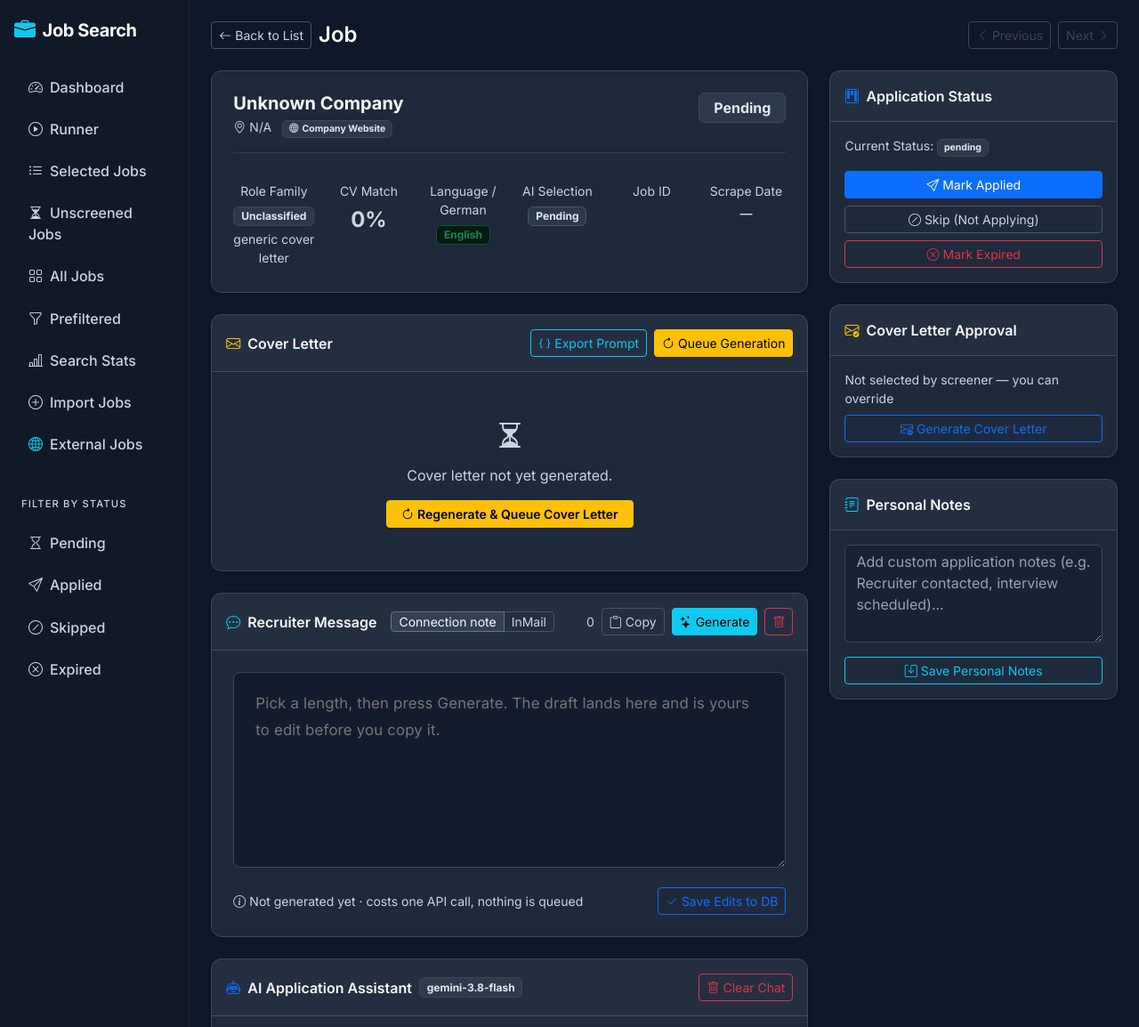
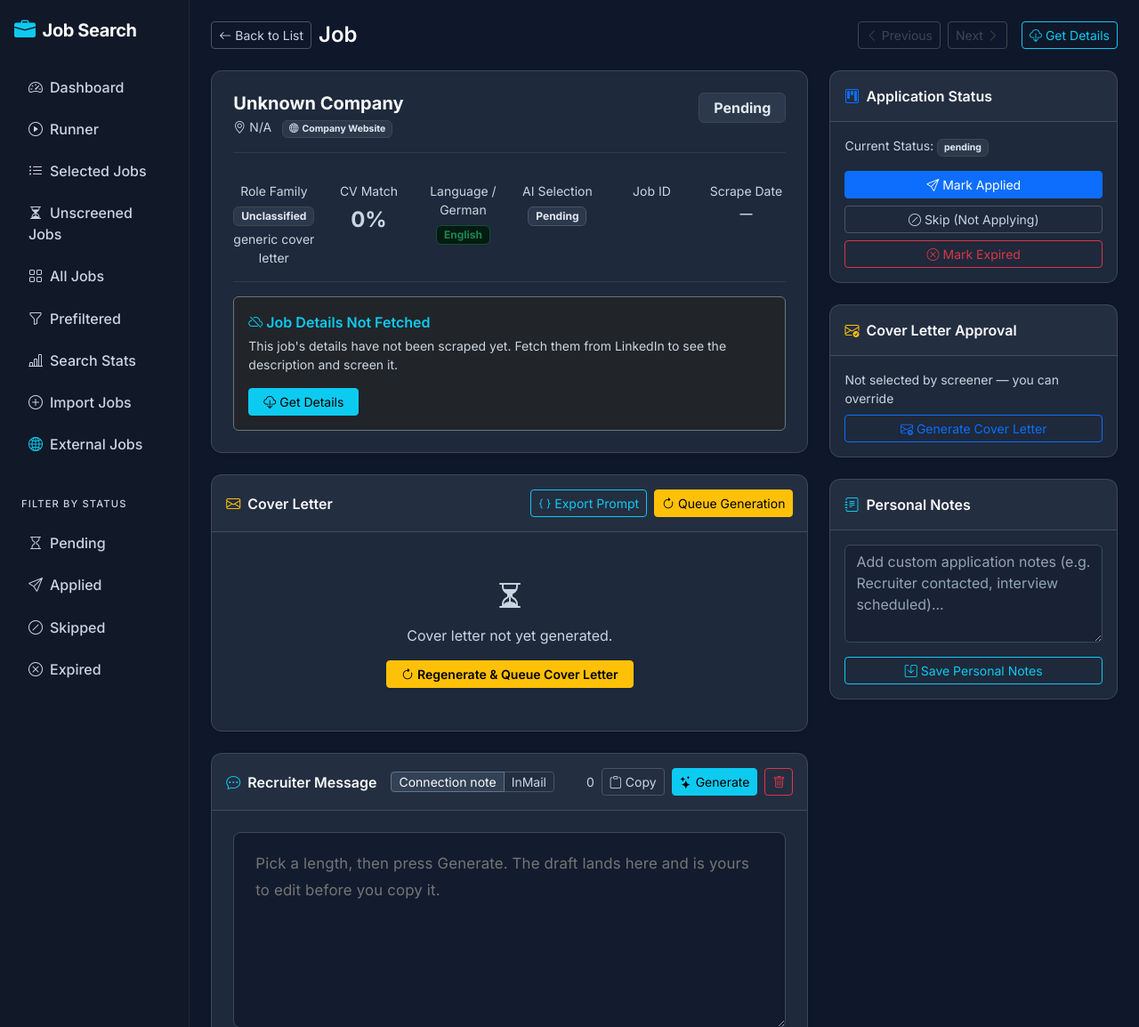
Before and after one commit to mertalpaydin/AI-assisted-job-search-tool, a Flask app: template src/job_search/web/templates/job_detail.html in a window 1280 px wide. Shown: the top 1154 px of the page at 89% size. Run offline with Flask 3, Linux system fonts and the light colour scheme; the template is opened without the code that fills it, so the values that code supplies are empty; some libraries are stand-ins or nearby versions.

Commit message:
feat(web): add Get Details button for jobs without scraped details
Jobs rejected by the title prefilter never had their details scraped, yet
the job page offered "Screen Now", which cannot work without a description.
Such jobs now show a Get Details button that fetches the posting from
LinkedIn with the saved session and returns to the page, which then offers
screening.

- Extract fetch_job_details() from DetailsWorker so the worker and the web
  route share one fetch-and-parse path; rename the 404 error to
  JobNotFoundError
- Add POST /jobs/<id>/fetch-details; keeps the job and its prefilter
  reason, warns on blocked companies, and explains missing/expired sessions
  and postings gone from LinkedIn
- Replace the misleading "deferred from auto-screening" box with a
  "details not fetched" box for these jobs

Co-Authored-By: Claude Opus 5.5 (1M context) <noreply@anthropic.com>

```diff
--- a/src/job_search/web/app.py
+++ b/src/job_search/web/app.py
@@ -1106,6 +1106,51 @@ def screen_job_now(job_id: int):
     return _redirect_back(request.form, job_id)
 
 
+@app.route("/jobs/<int:job_id>/fetch-details", methods=["POST"])
+def fetch_job_details_now(job_id: int):
+    """Fetch LinkedIn details for one job on demand.
+
+    For jobs the title prefilter rejected before their details were scraped:
+    without a description, screening them has nothing to work with. Unlike the
+    pipeline's details worker this never deletes the job (blocked company,
+    404) or re-applies prefilters — the user asked for this one explicitly, so
+    the job and its existing prefilter reason are left as they are.
+    """
+    if _config is None:
+        abort(500, "Configuration not loaded")
+    db = get_db()
+    if db.get_job_details(job_id) is None:
+        abort(404, f"Job #{job_id} not found")
+
+    from job_search.core.session_store import load_session
+    from job_search.scraping.details import JobNotFoundError, fetch_job_details
+
+    session = load_session(_config.auth.session_file)
+    if session is None:
+        flash("No saved LinkedIn session. Run `uv run job-search login`, then try again.", "danger")
+        return _redirect_back(request.form, job_id)
+
+    try:
+        fields = fetch_job_details(session, job_id)
+    except JobNotFoundError:
+        flash(f"Job #{job_id} no longer exists on LinkedIn; nothing to fetch.", "warning")
+        return _redirect_back(request.form, job_id)
+    except Exception as exc:
+        hint = " Your LinkedIn session may have expired: run `uv run job-search login`." \
+            if " 401 " in f" {exc} " or " 403 " in f" {exc} " else ""
+        flash(f"Could not fetch details for job #{job_id}: {str(exc)[:200]}.{hint}", "danger")
+        return _redirect_back(request.form, job_id)
+
+    db.update_job_details(job_id, fields)
+    flash(f"Details fetched for job #{job_id}. You can screen it now.", "success")
+
+    company = (fields.get("company_name") or "").strip()
+    if company and company.lower() in {c.lower() for c in _config.search.blocked_companies}:
+        flash(f"Note: '{company}' is on your blocked companies list.", "warning")
+
+    return _redirect_back(request.form, job_id)
+
+
 @app.route("/jobs/batch-screen", methods=["POST"])
 def batch_screen_jobs():
     global _config
--- a/src/job_search/web/templates/job_detail.html
+++ b/src/job_search/web/templates/job_detail.html
@@ -202,7 +202,15 @@
     </a>
     {% endif %}
 
-    {% if job.cv_match_score is none %}
+    {% if not job.description %}
+    <form method="post" action="/jobs/{{ job.job_id }}/fetch-details" class="d-inline ms-2">
+      <input type="hidden" name="source" value="detail">
+      <button type="submit" class="btn btn-sm btn-outline-info" title="Fetch the full job details from LinkedIn"
+              onclick="this.disabled=true; this.innerHTML='Fetching…'; this.form.submit();">
+        <i class="bi bi-cloud-download me-1"></i>Get Details
+      </button>
+    </form>
+    {% elif job.cv_match_score is none %}
     <form method="post" action="/jobs/{{ job.job_id }}/screen" class="d-inline ms-2">
       <input type="hidden" name="source" value="detail">
       <button type="submit" class="btn btn-sm btn-outline-warning" title="Screen this job on demand with AI">
@@ -364,7 +372,30 @@
           </div>
         </div>
 
-        {% if job.cv_match_score is none %}
+        {% if not job.description %}
+        <hr class="border-secondary opacity-25">
+        <div class="p-3 rounded bg-dark border border-secondary d-flex justify-content-between align-items-center flex-wrap gap-3">
+          <div>
+            <div class="fw-semibold text-info mb-1">
+              <i class="bi bi-cloud-slash me-1"></i>Job Details Not Fetched
+            </div>
+            <div class="small text-muted">
+              {% if job.prefilter_reason %}
+                The title prefilter rejected this job before its details were scraped.
+              {% else %}
+                This job's details have not been scraped yet.
+              {% endif %}
+              Fetch them from LinkedIn to see the description and screen it.
+            </div>
+          </div>
+          <form method="post" action="/jobs/{{ job.job_id }}/fetch-details" class="m-0">
+            <input type="hidden" name="source" value="detail">
+            <button type="submit" class="btn btn-info btn-sm px-3 shadow-sm" onclick="this.disabled=true; this.innerText='Fetching...'; this.form.submit();">
+              <i class="bi bi-cloud-download me-1"></i>Get Details
+            </button>
+          </form>
+        </div>
+        {% elif job.cv_match_score is none %}
         <hr class="border-secondary opacity-25">
         <div class="p-3 rounded bg-dark border border-secondary d-flex justify-content-between align-items-center flex-wrap gap-3">
           <div>
```
Also changed, not shown: src/job_search/scraping/details.py (+65 -44 lines), tests/test_fetch_details_web.py (added, +114 -0 lines).
